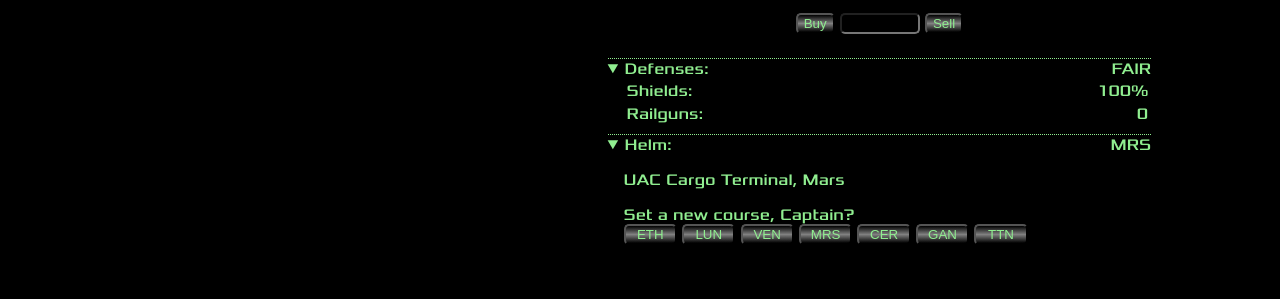
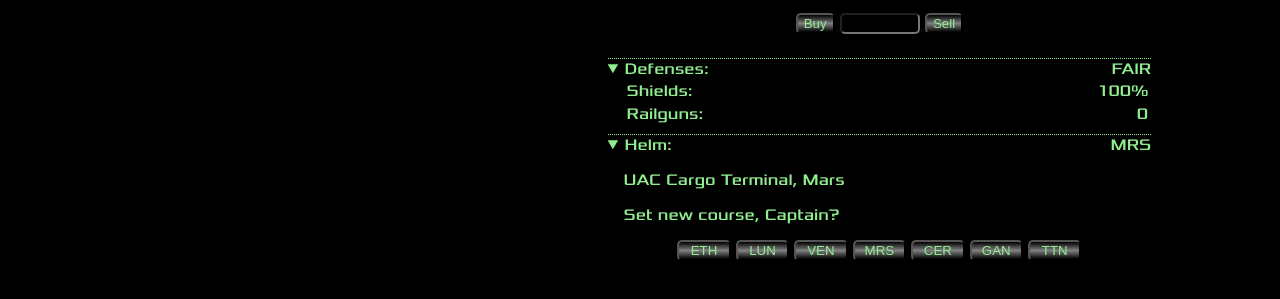
Before and after one commit to DavesCodeMusings/SpaceTruckin, a plain HTML site: page Stage06_helm/space-truckin.html in a window 1280 px wide. Shown: the part 471-770 px from the top of the page. Drawn offline with Linux system fonts and the light colour scheme.

Commit message:
Centering Helm controls

```diff
--- a/Stage03_mockup3/space-truckin.css
+++ b/Stage03_mockup3/space-truckin.css
@@ -66,16 +66,16 @@
   display: none;
 }
 
+.input-group {
+  text-align: center;
+}
+
 .nav-button {
   width: 3em;
 }
 
 .numeric {
   text-align: right;
-}
-
-.numeric-controller {
-  text-align: center;
 }
 
 #news-summary, #finance-summary, #cargo-summary, #defense-summary, #helm-summary {
--- a/Stage04_mockup4/space-truckin.css
+++ b/Stage04_mockup4/space-truckin.css
@@ -66,16 +66,16 @@
   display: none;
 }
 
+.input-group {
+  text-align: center;
+}
+
 .nav-button {
   width: 3em;
 }
 
 .numeric {
   text-align: right;
-}
-
-.numeric-controller {
-  text-align: center;
 }
 
 #news-summary, #finance-summary, #cargo-summary, #defense-summary, #helm-summary {
--- a/Stage05_images/space-truckin.css
+++ b/Stage05_images/space-truckin.css
@@ -66,16 +66,16 @@
   display: none;
 }
 
+.input-group {
+  text-align: center;
+}
+
 .nav-button {
   width: 3em;
 }
 
 .numeric {
   text-align: right;
-}
-
-.numeric-controller {
-  text-align: center;
 }
 
 #news-summary, #finance-summary, #cargo-summary, #defense-summary, #helm-summary {
--- a/Stage06_helm/space-truckin.css
+++ b/Stage06_helm/space-truckin.css
@@ -74,7 +74,7 @@
   text-align: right;
 }
 
-.numeric-controller {
+.input-group {
   text-align: center;
 }
 
--- a/Stage06_helm/space-truckin.html
+++ b/Stage06_helm/space-truckin.html
@@ -50,7 +50,7 @@
           <td class="numeric">(3000)</td>
         </tr>
       </table>
-      <p class="numeric-controller">
+      <p class="input-group">
         <button>Deposit</button>
         <input placeholder="cash" type="number">
         <button>Withdrawl</button>
@@ -88,7 +88,7 @@
           <td class="numeric">100,000</td>
         </tr>
       </table>
-      <p class="numeric-controller">
+      <p class="input-group">
         <button>Buy</button>
         <input type="number">
         <button>Sell</button>
@@ -116,15 +116,15 @@
     <details>
       <summary>Helm: <span id="helm-summary">MRS</span></summary>
       <p>UAC Cargo Terminal, Mars</p>
-      <p>
-        Set a new course, Captain?<br>
-        <button class="nav-button" onclick="setImage('starfield'); setTimeout(function(){ setImage('earth') }, 3000);" title="Earth">ETH</button>
-        <button class="nav-button" onclick="setImage('starfield'); setTimeout(function(){ setImage('luna') }, 3000);" title="Luna">LUN</button>
-        <button class="nav-button" onclick="setImage('starfield'); setTimeout(function(){ setImage('venus') }, 3000);" title="Venus">VEN</button>
-        <button class="nav-button" onclick="setImage('starfield'); setTimeout(function(){ setImage('mars') }, 3000);" title="Mars">MRS</button>
-        <button class="nav-button" onclick="setImage('starfield'); setTimeout(function(){ setImage('ceres') }, 3000);" title="Ceres">CER</button>
-        <button class="nav-button" onclick="setImage('starfield'); setTimeout(function(){ setImage('jupiter') }, 3000);" title="Ganymede">GAN</button>
-        <button class="nav-button" onclick="setImage('starfield'); setTimeout(function(){ setImage('saturn') }, 3000);" title="Titan">TTN</button>
+      <p>Set new course, Captain?</p>
+      <p class="input-group">
+        <button class="nav-button" onclick="setImage('starfield.png'); setTimeout(function(){ setImage('earth.png') }, 3000);" title="Earth">ETH</button>
+        <button class="nav-button" onclick="setImage('starfield.png'); setTimeout(function(){ setImage('luna.png') }, 3000);" title="Luna">LUN</button>
+        <button class="nav-button" onclick="setImage('starfield.png'); setTimeout(function(){ setImage('venus.png') }, 3000);" title="Venus">VEN</button>
+        <button class="nav-button" onclick="setImage('starfield.png'); setTimeout(function(){ setImage('mars.png') }, 3000);" title="Mars">MRS</button>
+        <button class="nav-button" onclick="setImage('starfield.png'); setTimeout(function(){ setImage('ceres.png') }, 3000);" title="Ceres">CER</button>
+        <button class="nav-button" onclick="setImage('starfield.png'); setTimeout(function(){ setImage('jupiter.png') }, 3000);" title="Ganymede">GAN</button>
+        <button class="nav-button" onclick="setImage('starfield.png'); setTimeout(function(){ setImage('saturn.png') }, 3000);" title="Titan">TTN</button>
       </p>
     </details>
   </aside>
--- a/Stage06_helm/space-truckin.js
+++ b/Stage06_helm/space-truckin.js
@@ -14,9 +14,9 @@
 }
 
 /* Switch image on the view screen. */
-function setImage(imageName) {
+function setImage(imageFileName) {
   let viewscreen = document.getElementById('viewscreen');
-  viewscreen.src = 'images/' + imageName + '.png';
+  viewscreen.src = 'images/' + imageFileName;
 }
 
 /* Pull images into local cache for faster transitions. */
--- a/Stage07_MVC/space-truckin.css
+++ b/Stage07_MVC/space-truckin.css
@@ -66,16 +66,16 @@
   display: none;
 }
 
+.input-group {
+  text-align: center;
+}
+
 .nav-button {
   width: 3em;
 }
 
 .numeric {
   text-align: right;
-}
-
-.numeric-controller {
-  text-align: center;
 }
 
 #news-summary, #finance-summary, #cargo-summary, #defense-summary, #helm-summary {
```
Also changed, not shown: Stage02_mockup2/space-truckin.html (+1 -1 lines), Stage03_mockup3/space-truckin.html (+4 -4 lines), Stage04_mockup4/space-truckin.html (+4 -4 lines), Stage05_images/space-truckin.html (+4 -4 lines), Stage07_MVC/space-truckin.html (+11 -11 lines), Stage07_MVC/space-truckin.js (+10 -10 lines), Stage05_images/images/ceres.png, Stage05_images/images/luna.png, Stage06_helm/images/ceres.png, Stage06_helm/images/luna.png, Stage07_MVC/images/ceres.png, Stage07_MVC/images/luna.png.
